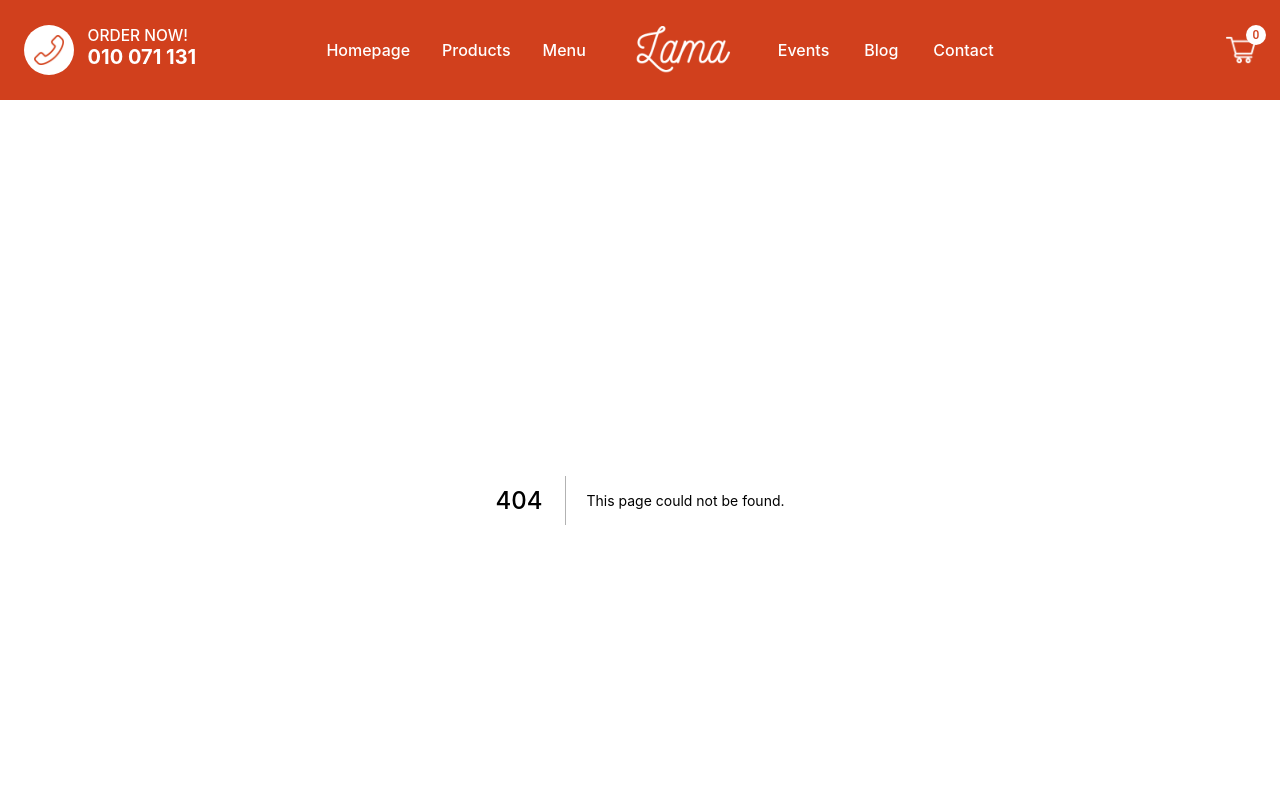
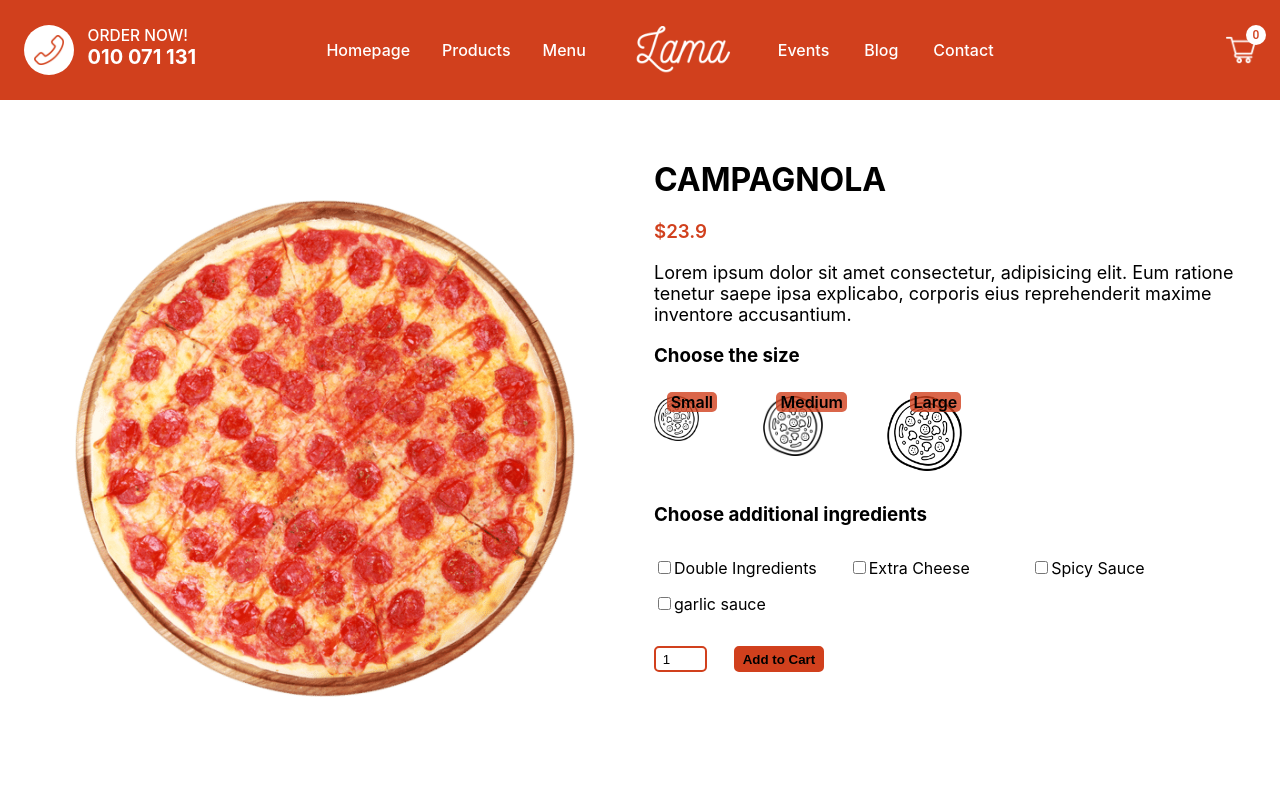
Before and after one commit to KhaledElkhoreby/Pizza-app, a Next.js app: page /products/1 in a window 1280 px wide. Before the commit this address had no page. Shown: the top 798 px of the page. Built offline with nearby package versions, Linux system fonts and the light colour scheme.

Commit message:
Add Product Page with design

```diff
--- a/components/Features.jsx
+++ b/components/Features.jsx
@@ -4,11 +4,9 @@ import { useState } from "react";
 import arrow1 from "../public/images/arrowl.png";
 import arrow from "../public/images/arrowr.png";
 
+import myLoader from "../helper/myLoader";
 import classes from "../styles/Features.module.scss";
 
-const myLoader = ({ src }) => {
-  return `/images/${src}`;
-};
 const Features = () => {
   const [index, setIndex] = useState(0);
   const images = ["featured.png", "featured2.png", "featured3.png"];
--- /dev/null
+++ b/helper/myLoader.js
@@ -0,0 +1,4 @@
+const myLoader = ({ src }) => {
+  return `/images/${src}`;
+};
+export default myLoader;
--- /dev/null
+++ b/pages/products/[productId].jsx
@@ -0,0 +1,108 @@
+import Image from "next/image";
+import Container from "@mui/material/Container";
+
+import myLoader from "../../helper/myLoader";
+import imageSize from "../../public/images/size.png";
+
+import classes from "../../styles/Product.module.scss";
+
+const pizza = {
+  src: "pizza.png",
+  title: "Campagnola",
+  price: 23.9,
+  description:
+    "Lorem ipsum dolor sit amet consectetur, adipisicing elit. Eum ratione tenetur saepe ipsa explicabo, corporis eius reprehenderit maxime inventore accusantium.",
+};
+
+const Product = () => {
+  return (
+    <Container maxWidth="xl">
+      <div className={classes.container}>
+        <div className={classes.image}>
+          <Image
+            loader={myLoader}
+            src={pizza.src}
+            alt="pizza"
+            width={500}
+            height={500}
+            priority
+            objectFit="content"
+          />
+        </div>
+        <div className={classes.details}>
+          <h1 className={classes.title}>{pizza.title}</h1>
+          <h3 className={classes.price}>${pizza.price}</h3>
+          <p className={classes.desc}>{pizza.description}</p>
+          <form>
+            <h3 className={classes.supTitle}>Choose the size</h3>
+            <div className={classes.sizes}>
+              <div className={classes.small}>
+                <Image
+                  src={imageSize}
+                  alt="small size"
+                  objectFit="content"
+                  height={45}
+                  width={45}
+                />
+                <div>Small</div>
+              </div>
+              <div className={classes.medium}>
+                <Image
+                  src={imageSize}
+                  alt="medium size"
+                  objectFit="content"
+                  height={60}
+                  width={60}
+                />
+                <div>Medium</div>
+              </div>
+              <div className={classes.large}>
+                <Image
+                  src={imageSize}
+                  alt="large size"
+                  objectFit="content"
+                  height={75}
+                  width={75}
+                />
+                <div>Large</div>
+              </div>
+            </div>
+            <h3 className={classes.supTitle}>Choose additional ingredients</h3>
+            <div className={classes.ingredients}>
+              <label htmlFor="double">
+                <input type="checkbox" name="double ingredients" id="double" />
+                Double Ingredients
+              </label>
+              <label htmlFor="extra">
+                <input type="checkbox" name="extra cheese" id="extra" />
+                Extra Cheese
+              </label>
+              <label htmlFor="spicy">
+                <input type="checkbox" name="double ingredients" id="spicy" />
+                Spicy Sauce
+              </label>
+              <label htmlFor="garlic">
+                <input type="checkbox" name="garlic sauce" id="garlic" />
+                garlic sauce
+              </label>
+            </div>
+            <div className={classes.submit}>
+              <input
+                type="number"
+                name="quantity"
+                id="quantity"
+                min={0}
+                step={1}
+                defaultValue={1}
+                // value={1}
+              />
+              <button type="submit">Add to Cart</button>
+            </div>
+          </form>
+        </div>
+      </div>
+    </Container>
+  );
+};
+
+export default Product;
--- /dev/null
+++ b/styles/Product.module.scss
@@ -0,0 +1,147 @@
+@use "./mixins";
+@use "./variables";
+.container {
+  display: flex;
+  justify-content: space-between;
+  flex-wrap: nowrap;
+  min-height: calc(100vh - 100px);
+  padding: 60px 0;
+  gap: 28px;
+
+  //! Image
+  .image {
+    position: relative;
+    @include mixins.center-content();
+    flex: 1;
+  }
+
+  //! details
+  .details {
+    flex: 1;
+    // padding: 20px 0;
+
+    .title {
+      font-weight: bold;
+      text-transform: uppercase;
+      margin-top: 0;
+    }
+
+    .price {
+      color: variables.$primary-color;
+      font-weight: 600;
+    }
+
+    .desc {
+      font-size: 18px;
+    }
+
+    .supTitle {
+      font-weight: bold;
+    }
+
+    .sizes {
+      display: flex;
+      max-height: 150px;
+      padding: 10px 0;
+      gap: 4em;
+
+      div {
+        position: relative;
+        transition: all 0.3s ease-in-out;
+        cursor: pointer;
+        &:hover {
+          div {
+            transform: scale(1.25);
+          }
+        }
+
+        div {
+          position: absolute;
+          top: -4px;
+          right: -40%;
+          border-radius: 5px;
+          padding: 0.01em 0.25em;
+          background-color: transparentize(
+            $color: variables.$primary-color,
+            $amount: 0.2
+          );
+          font-weight: 600;
+        }
+      }
+
+      .large {
+        div {
+          right: 1%;
+        }
+      }
+    }
+
+    .ingredients {
+      display: flex;
+      gap: 2em;
+      row-gap: 1em;
+      flex-wrap: wrap;
+      margin: 2em 0;
+
+      label {
+        min-width: 25%;
+      }
+    }
+
+    .submit {
+      input {
+        width: 4em;
+        margin-right: 2em;
+        border-radius: 5px;
+        padding: 0.25em 0.5em;
+        padding-right: 0;
+        border: 2px solid variables.$primary-color;
+        outline: none;
+        transition: all 0.3s ease;
+        &:focus,
+        &:hover {
+          box-shadow: 1px 1px 5px 0px rgba(0, 0, 0, 0.75);
+        }
+      }
+      button {
+        border-radius: 5px;
+        padding: 0.25em 0.5em;
+        border: 2px solid variables.$primary-color;
+        background-color: variables.$primary-color;
+        font-weight: 600;
+        transition: all 0.3s ease;
+        &:focus,
+        &:hover,
+        &:active {
+          box-shadow: 1px 1px 5px 0px rgba(0, 0, 0, 0.75);
+        }
+      }
+    }
+  }
+}
+
+@media screen and (max-width: 769px) {
+  .container {
+    flex-direction: column;
+    text-align: center;
+  }
+
+  .sizes {
+    justify-content: center;
+  }
+
+  .ingredients {
+    flex-direction: column;
+    text-align: left;
+  }
+
+  .submit {
+    text-align: left;
+  }
+}
+
+@media screen and (min-width: 425px) and (max-width: 769px) {
+  .ingredients {
+    flex-direction: row;
+  }
+}
```
